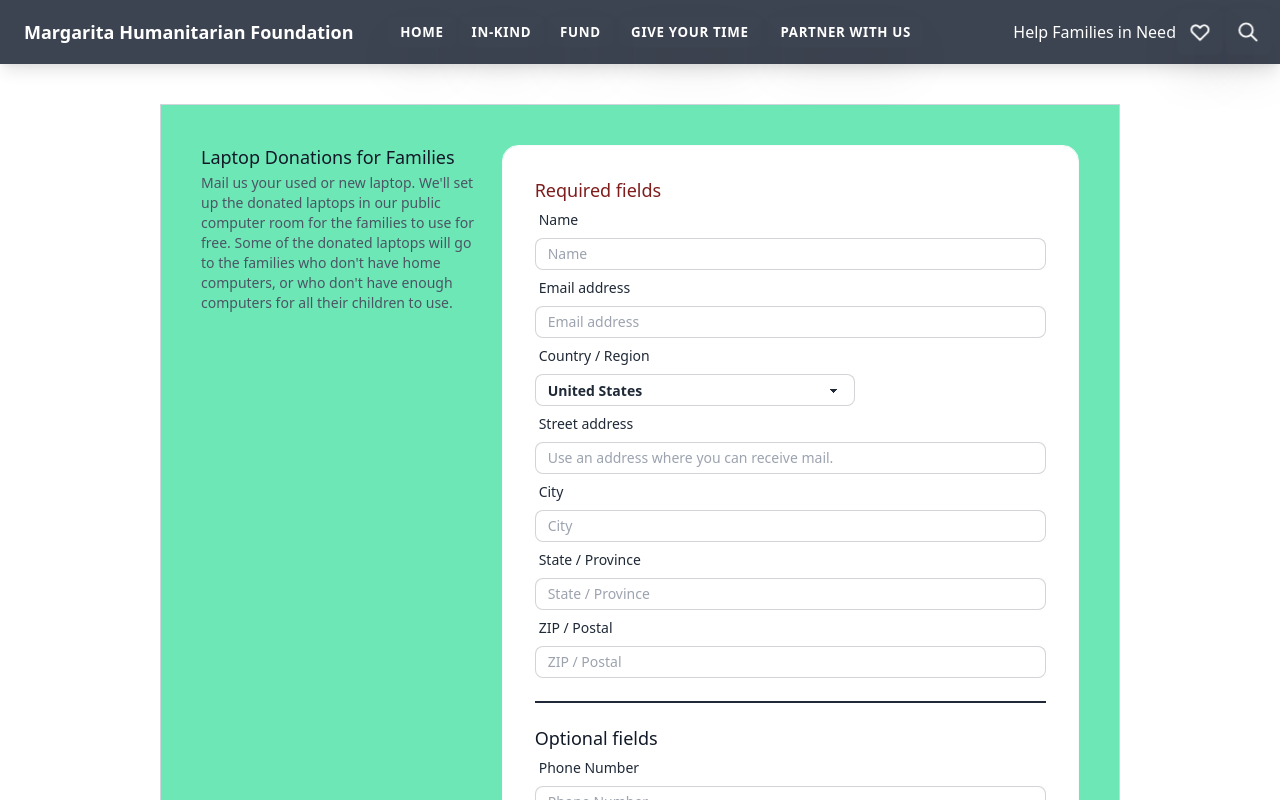
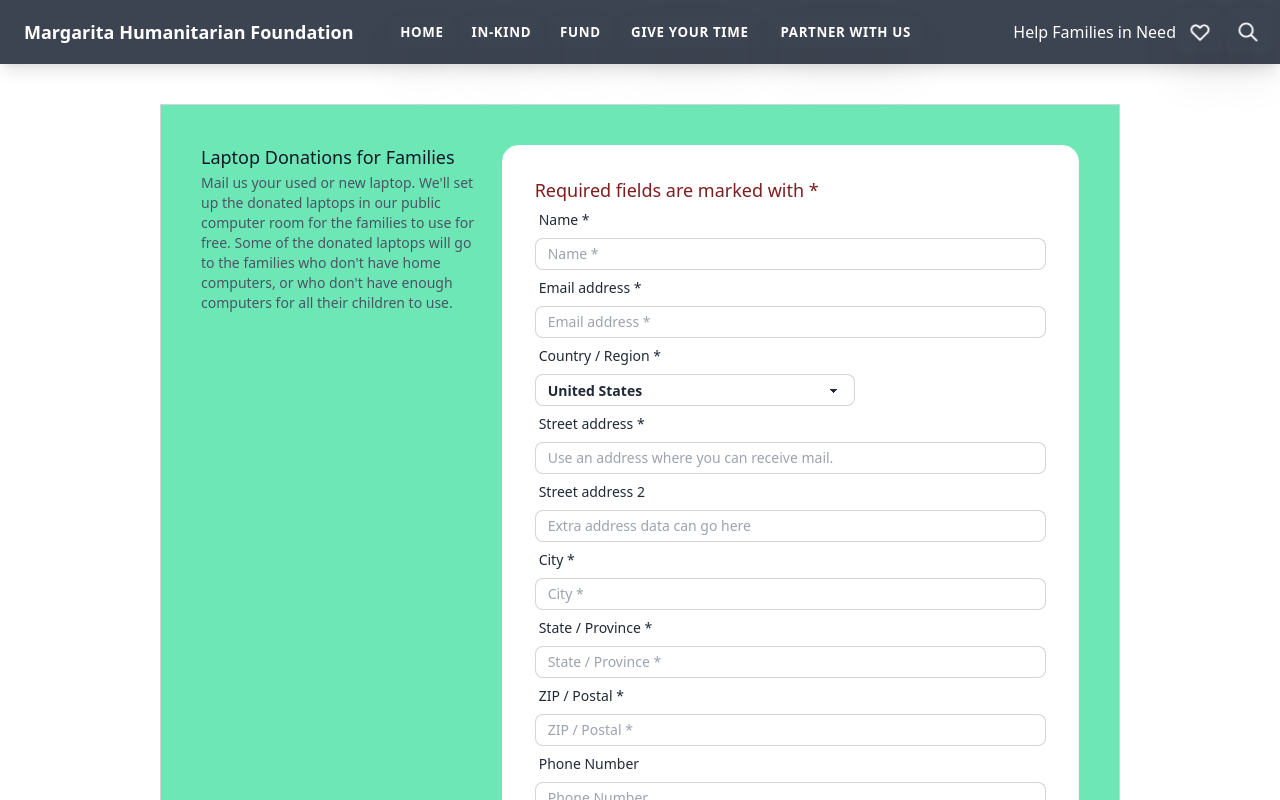
Before and after one commit to margaritahumanitarian/helpafamily, a Next.js app: page /give-devices in a window 1280 px wide. Shown: the top 800 px of the page. Built offline with nearby package versions, Linux system fonts and the light colour scheme.

Commit message:
Add streetAddress2 and change required fields

```diff
--- a/pages/api/process-device-donation.js
+++ b/pages/api/process-device-donation.js
@@ -17,6 +17,7 @@ export default async function processDeviceDonation(req, res) {
     postalCode: req.body.postalCode || '',
     state: req.body.state || '',
     streetAddress: req.body.streetAddress || '',
+    streetAddress2: req.body.streetAddress2 || '',
     timestamp: admin.firestore.FieldValue.serverTimestamp(),
     debug: req.method === 'GET',
   };
--- a/pages/give-devices.js
+++ b/pages/give-devices.js
@@ -29,6 +29,7 @@ export default function GiveDevicesPage() {
   const [email, setEmail] = React.useState('');
   const [country, setCountry] = React.useState(COUNTRIES[0].value);
   const [streetAddress, setStreetAddress] = React.useState('');
+  const [streetAddress2, setStreetAddress2] = React.useState('');
   const [city, setCity] = React.useState('');
   const [state, setState] = React.useState('');
   const [postalCode, setPostalCode] = React.useState('');
@@ -83,6 +84,7 @@ export default function GiveDevicesPage() {
         email,
         country,
         streetAddress,
+        streetAddress2,
         city,
         state,
         postalCode,
@@ -124,57 +126,60 @@ export default function GiveDevicesPage() {
                   <div className="card-body bg-white">
                     <form onSubmit={handleSubmit}>
                       <h3 className="text-lg font-medium leading-6 text-red-900">
-                        {'Required fields'}
+                        {'Required fields are marked with *'}
                       </h3>
                       <InputFormControl
                         id="name"
-                        label="Name"
+                        label="Name *"
                         onChange={setName}
                         value={name}
                       />
                       <InputFormControl
                         id="email"
-                        label="Email address"
+                        label="Email address *"
                         onChange={setEmail}
                         type="email"
                         value={email}
                       />
                       <SelectFormControl
                         id="country"
-                        label="Country / Region"
+                        label="Country / Region *"
                         onChange={setCountry}
                         options={COUNTRIES}
                         value={country}
                       />
                       <InputFormControl
                         id="streetAddress"
-                        label="Street address"
+                        label="Street address *"
                         onChange={setStreetAddress}
                         placeholder="Use an address where you can receive mail."
                         value={streetAddress}
                       />
                       <InputFormControl
+                        id="streetAddress2"
+                        label="Street address 2"
+                        onChange={setStreetAddress2}
+                        placeholder="Extra address data can go here"
+                        value={streetAddress2}
+                      />
+                      <InputFormControl
                         id="city"
-                        label="City"
+                        label="City *"
                         onChange={setCity}
                         value={city}
                       />
                       <InputFormControl
                         id="state"
-                        label="State / Province"
+                        label="State / Province *"
                         onChange={setState}
                         value={state}
                       />
                       <InputFormControl
                         id="postalCode"
-                        label="ZIP / Postal"
+                        label="ZIP / Postal *"
                         onChange={setPostalCode}
                         value={postalCode}
                       />
-                      <div className="divider" />
-                      <h3 className="text-lg font-medium leading-6 text-gray-900">
-                        {'Optional fields'}
-                      </h3>
                       <InputFormControl
                         id="phone"
                         label="Phone Number"
```
